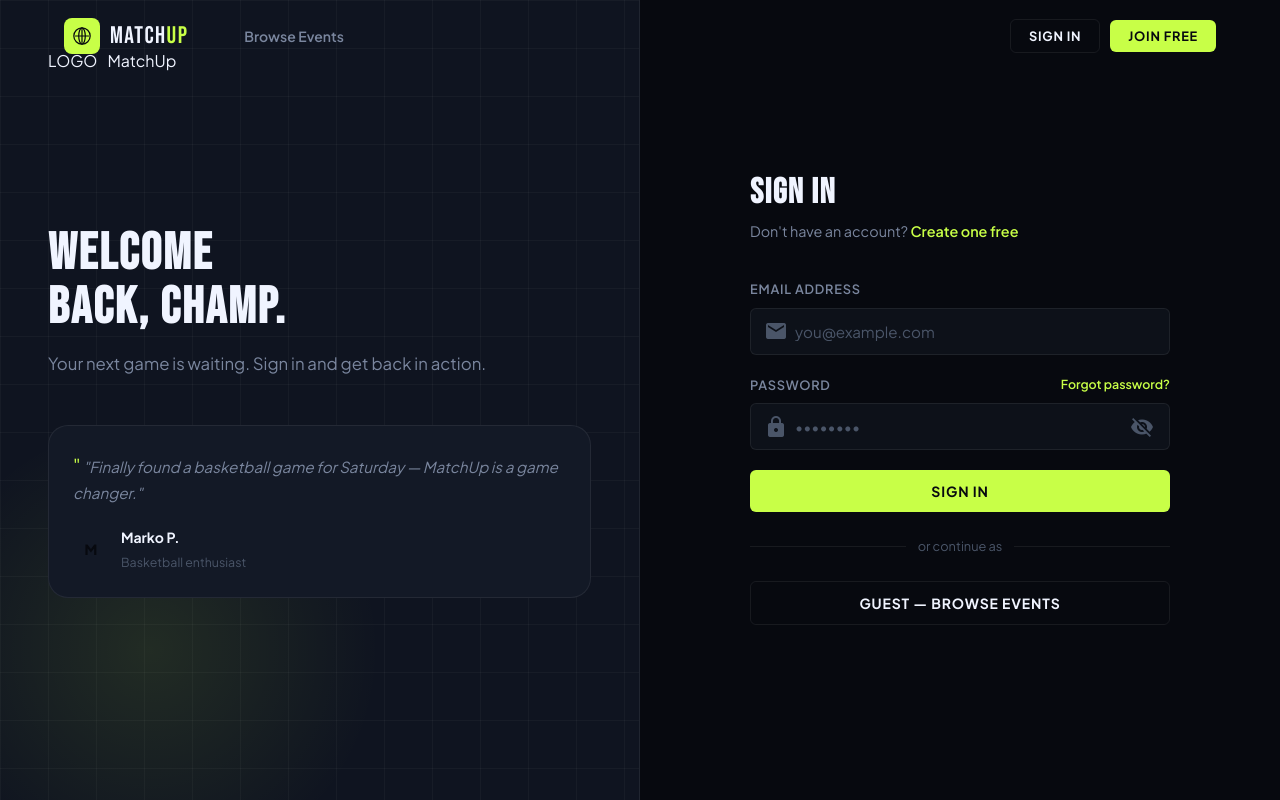
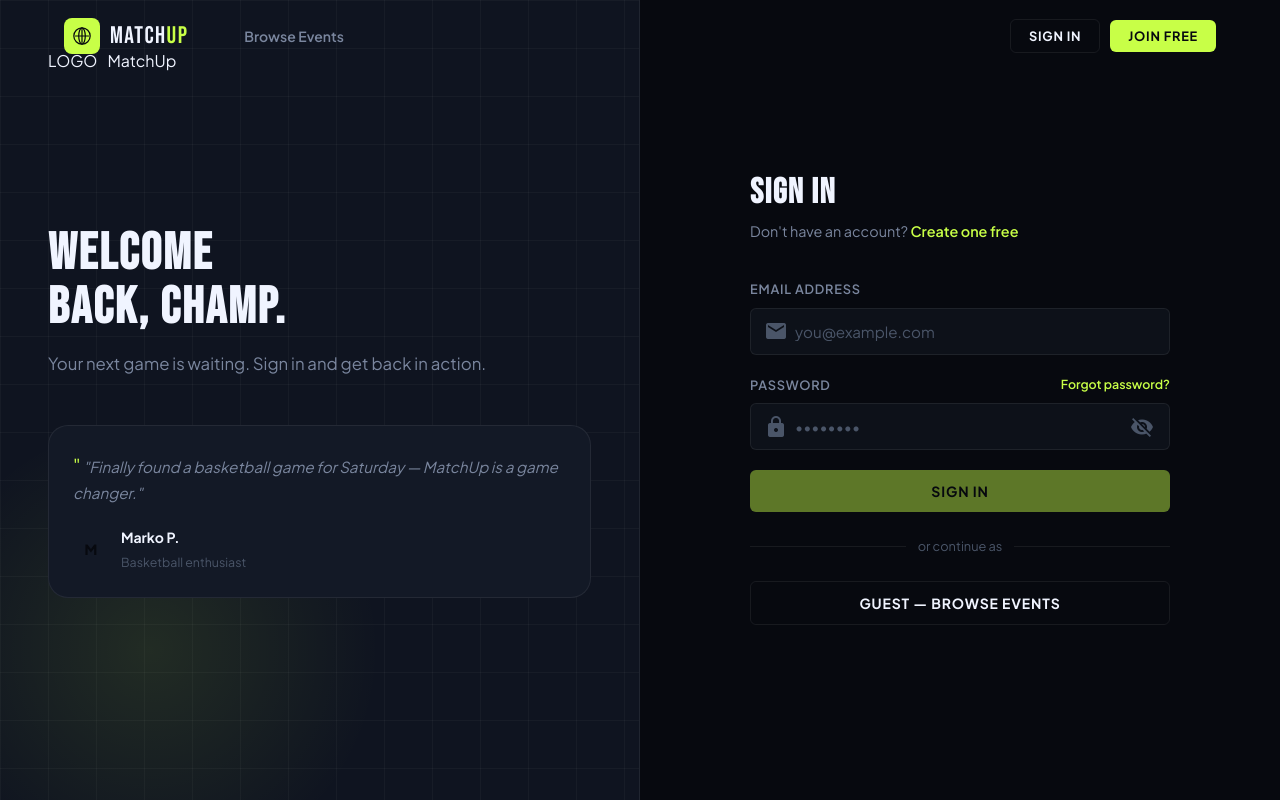
Before and after one commit to Jocaa2001/MatchUp, an Angular app in the folder Frontend/matchup/: page /login in a window 1280 px wide. Built offline with nearby package versions, Linux system fonts and the light colour scheme.

Commit message:
added disabling for login form

```diff
--- a/Frontend/matchup/src/app/pages/login/login.html
+++ b/Frontend/matchup/src/app/pages/login/login.html
@@ -183,7 +183,8 @@
         <button
           type="submit"
           class="btn btn-primary"
-          style="width:100%; justify-content:center;">
+          style="width:100%; justify-content:center;"
+          [disabled]="loginForm.invalid">
 
           Sign In
 
```
